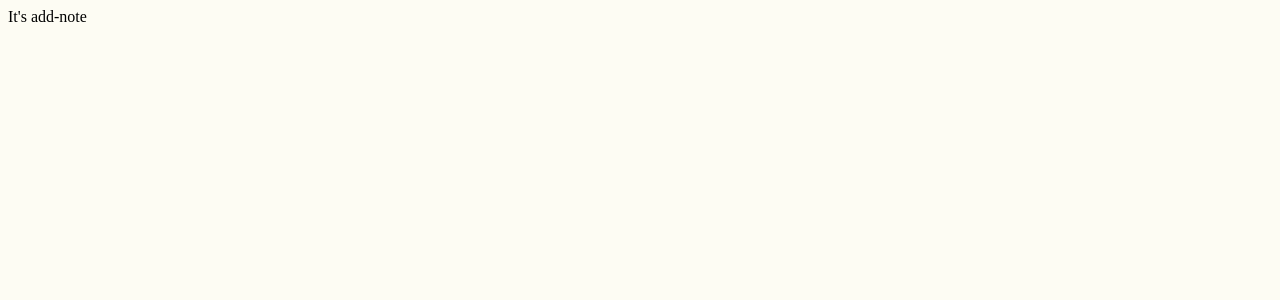
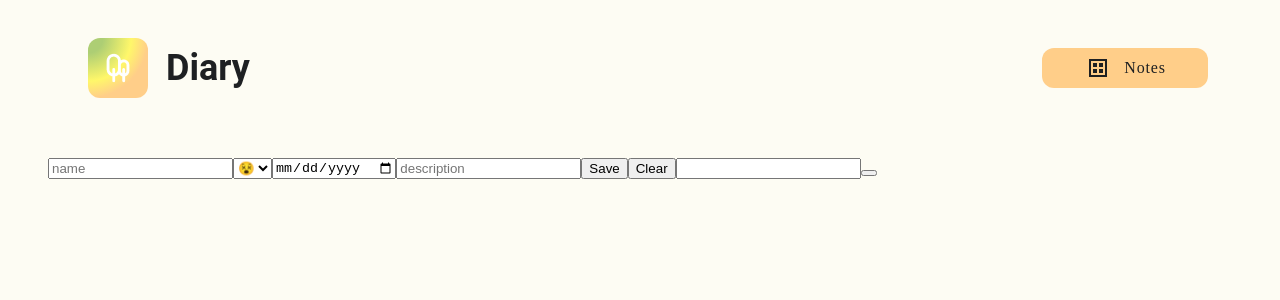
Before and after one commit to paradoxalyty/event-diary, a React (Create React App) app: page /add-note in a window 1280 px wide. Shown: the top 300 px of the page. Built offline with nearby package versions, Linux system fonts and the light colour scheme.

Commit message:
page NewNote start

```diff
--- a/src/App.css
+++ b/src/App.css
@@ -33,6 +33,7 @@ body {
   display: flex;
   align-items: center;
   justify-content: flex-start;
+  text-decoration: none;
 }
 
 .logo-link {
--- a/src/App.js
+++ b/src/App.js
@@ -2,20 +2,20 @@ import React, { Component } from 'react';
 import { BrowserRouter, Switch, Route, Redirect } from 'react-router-dom';
 
 import { Notes } from './components/Notes/Notes';
-// import { AddNote } from './components/AddNote/AddNote';
+import { NewNote } from './components/NewNote/NewNote';
 import './App.css';
 
 export class App extends Component {
+  // constructor(props) {
+  //   super(props);
+  // }
   render() {
     const { history } = this.props;
     return (
       <BrowserRouter>
         <Switch>
           <Route history={history} path='/notes' component={Notes} />
-          {/* <Route history={history} path='/add-note' component={AddNote} /> */}
-          <Route history={history} path='/add-note'>
-            It's add-note
-          </Route>
+          <Route history={history} path='/add-note' component={NewNote} />
           <Redirect from='/' to='/notes' />
         </Switch>
       </BrowserRouter>
--- /dev/null
+++ b/src/components/NewNote/NewNote.js
@@ -0,0 +1,27 @@
+import React from 'react';
+import { Link } from 'react-router-dom';
+import { NewNoteForm } from '../NewNoteForm/NewNoteForm';
+
+import './NewNote.css';
+import logo from '../../assets/trees.png';
+
+export const NewNote = () => {
+  return (
+    <>
+      <header className='header'>
+        <Link className='logo-block' to='/home'>
+          <div className='logo-link'>
+            <img src={logo} className='logo' alt='logo' />
+          </div>
+          <h1>Diary</h1>
+        </Link>
+        <div className='buttons-block'>
+          <Link to='/notes' className='common-btn change-display-btn'>
+            Notes
+          </Link>
+        </div>
+      </header>
+      <NewNoteForm />
+    </>
+  );
+};
--- /dev/null
+++ b/src/components/NewNoteForm/NewNoteForm.css
@@ -0,0 +1,8 @@
+.newNoteForm {
+  display: flex;
+  padding: 40px;
+}
+
+.newNoteData {
+  display: flex;
+}
--- /dev/null
+++ b/src/components/NewNoteForm/NewNoteForm.js
@@ -0,0 +1,106 @@
+import React, { Component } from 'react';
+
+import './NewNoteForm.css';
+
+export class NewNoteForm extends Component {
+  constructor(props) {
+    super(props);
+    this.state = {
+      name: '',
+      emoji: '',
+      date: '',
+      description: '',
+    };
+  }
+
+  handleSubmit = (event) => {
+    event.preventDefault();
+    console.log('form is submited', this.state);
+  };
+
+  handleChange = (event) => {
+    event.preventDefault();
+    // const value =
+    //   event.target.type === 'select-one'
+    //     ? console.log(event.target)
+    //     : event.target.value;
+    const value = event.target.value;
+    const name = event.target.name;
+    this.setState({
+      [name]: value,
+    });
+  };
+
+  handleClearForm = (event) => {
+    event.preventDefault();
+    this.setState({
+      name: '',
+      emoji: '',
+      date: '',
+      description: '',
+    });
+
+    setTimeout(() => {
+      console.log('form is cleared', this.state);
+    }, 1000);
+  };
+
+  render() {
+    const EMOJIES = [
+      '😵️',
+      '🙃',
+      '😑',
+      '🤔',
+      '🤤',
+      '😇',
+      '🤤',
+      '😰',
+      '😌',
+      '😆',
+      '😀',
+    ];
+
+    return (
+      <form className='newNoteForm' onSubmit={this.handleSubmit}>
+        <div className='newNoteData'>
+          <input
+            type='text'
+            name='name'
+            value={this.state.name}
+            placeholder='name'
+            onChange={this.handleChange}
+          />
+          <select name='emoji' onChange={this.handleChange}>
+            {EMOJIES.map((emoji, index) => (
+              <option key={index} name={index} value={emoji} className={index}>
+                {emoji}
+              </option>
+            ))}
+          </select>
+          <input
+            type='date'
+            name='date'
+            value={this.state.date}
+            onChange={this.handleChange}
+          />
+          <input
+            type='text'
+            name='description'
+            value={this.state.description}
+            placeholder='description'
+            onChange={this.handleChange}
+          />
+          <button>Save</button>
+          <button type='button' onClick={this.handleClearForm}>
+            Clear
+          </button>
+        </div>
+        <div>
+          <input type='text' />
+          <button></button>
+          <div></div>
+        </div>
+      </form>
+    );
+  }
+}
```
Also changed, not shown: src/components/NewNote/NewNote.css (added).
